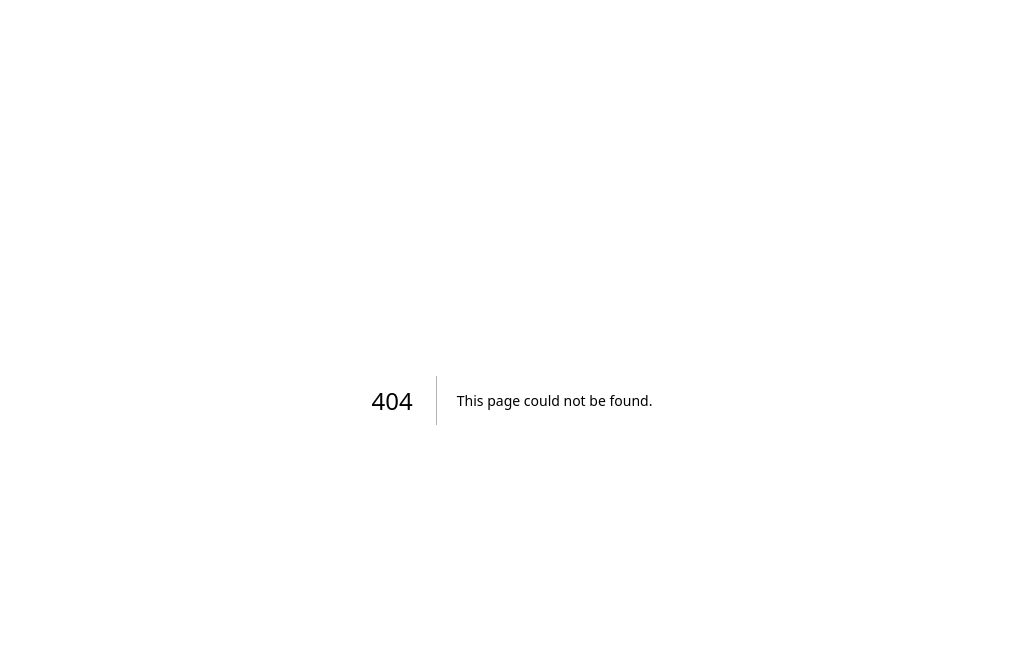
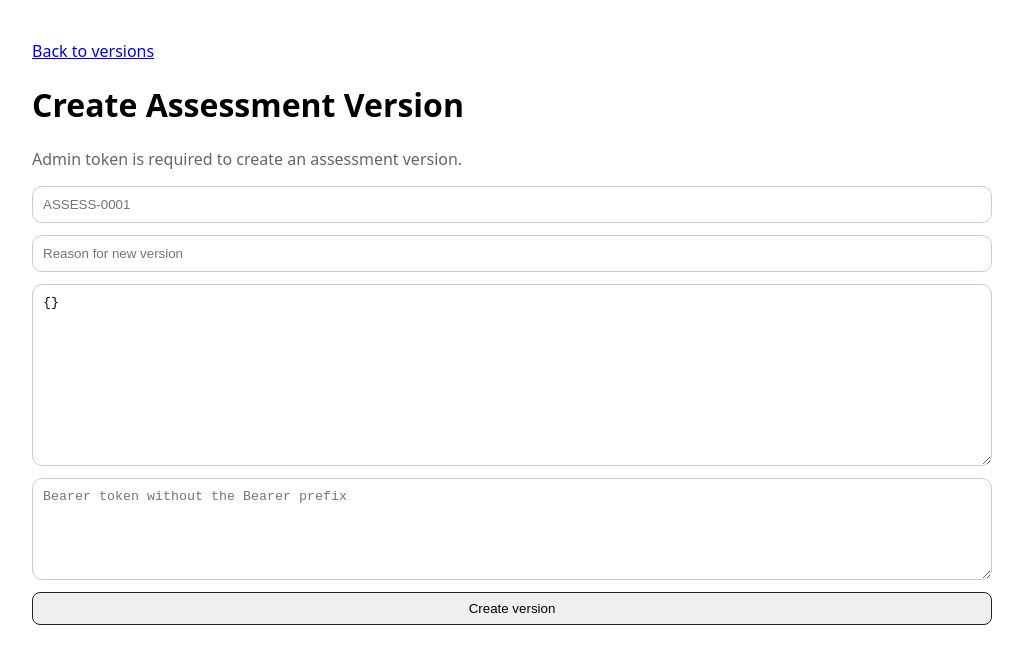
Before and after one commit to selinyi123/casebridge, a Next.js app in the folder apps/web/: page /clients/c-0001/assessments/versions/create in a window 1280 px wide. Before the commit this address had no page. Shown: the top 664 px of the page, without its empty margins (128-1151 px from the left). Built offline with nearby package versions, Linux system fonts and the light colour scheme; no server answers.

Commit message:
web: add assessment version create view

```diff
--- /dev/null
+++ b/apps/web/app/clients/c-0001/assessments/versions/create/page.tsx
@@ -0,0 +1,50 @@
+"use client";
+
+import { FormEvent, useState } from "react";
+
+const API_BASE = process.env.NEXT_PUBLIC_API_BASE_URL || "http://localhost:8000";
+
+export default function CreateAssessmentVersionPage() {
+  const [token, setToken] = useState("");
+  const [assessmentId, setAssessmentId] = useState("");
+  const [reason, setReason] = useState("");
+  const [versionJson, setVersionJson] = useState("{}");
+  const [status, setStatus] = useState("Admin token is required to create an assessment version.");
+
+  async function submit(event: FormEvent<HTMLFormElement>) {
+    event.preventDefault();
+    let parsed: Record<string, unknown>;
+    try {
+      parsed = JSON.parse(versionJson);
+    } catch {
+      setStatus("Version data must be valid JSON.");
+      return;
+    }
+    const response = await fetch(`${API_BASE}/api/v1/cases/CASE-0001/assessments/${assessmentId.trim()}/versions`, {
+      method: "POST",
+      headers: { "Content-Type": "application/json", Authorization: `Bearer ${token.trim()}` },
+      body: JSON.stringify({ reason, version_data: parsed }),
+    });
+    if (!response.ok) {
+      setStatus("Failed to create version. Check role, token, assessment id, and JSON body.");
+      return;
+    }
+    const payload = await response.json();
+    setStatus(`Created version ${payload.version.version_number}: ${payload.version.id}`);
+  }
+
+  return (
+    <main style={{ maxWidth: 960, margin: "0 auto", padding: 32, fontFamily: "system-ui, sans-serif" }}>
+      <a href="/clients/c-0001/assessments/versions">Back to versions</a>
+      <h1>Create Assessment Version</h1>
+      <p style={{ color: "#666" }}>{status}</p>
+      <form onSubmit={submit} style={{ display: "grid", gap: 12 }}>
+        <input value={assessmentId} onChange={(event) => setAssessmentId(event.target.value)} placeholder="ASSESS-0001" style={{ padding: 10, borderRadius: 10, border: "1px solid #ccc" }} />
+        <input value={reason} onChange={(event) => setReason(event.target.value)} placeholder="Reason for new version" style={{ padding: 10, borderRadius: 10, border: "1px solid #ccc" }} />
+        <textarea value={versionJson} onChange={(event) => setVersionJson(event.target.value)} placeholder="JSON version data" style={{ minHeight: 160, padding: 10, borderRadius: 10, border: "1px solid #ccc" }} />
+        <textarea value={token} onChange={(event) => setToken(event.target.value)} placeholder="Bearer token without the Bearer prefix" style={{ minHeight: 80, padding: 10, borderRadius: 10, border: "1px solid #ccc" }} />
+        <button type="submit" style={{ padding: "8px 12px", borderRadius: 8, border: "1px solid #222" }}>Create version</button>
+      </form>
+    </main>
+  );
+}
```
